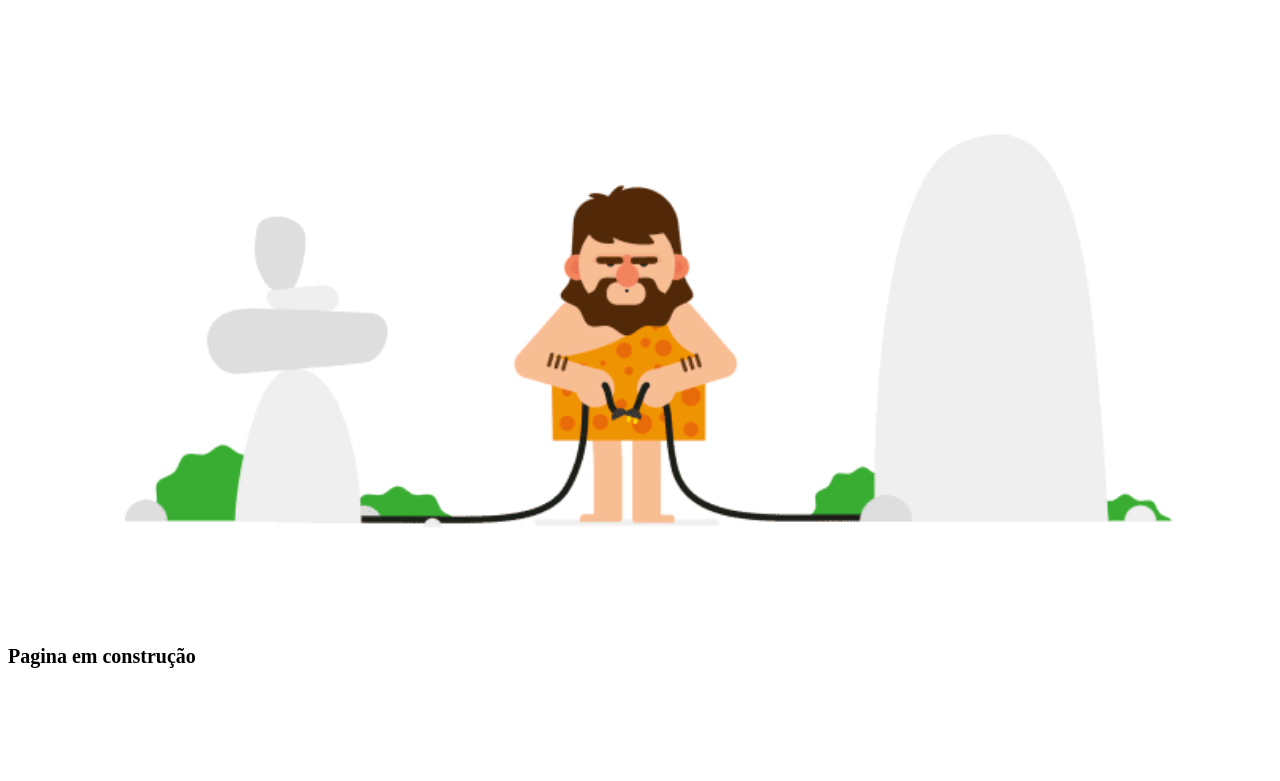
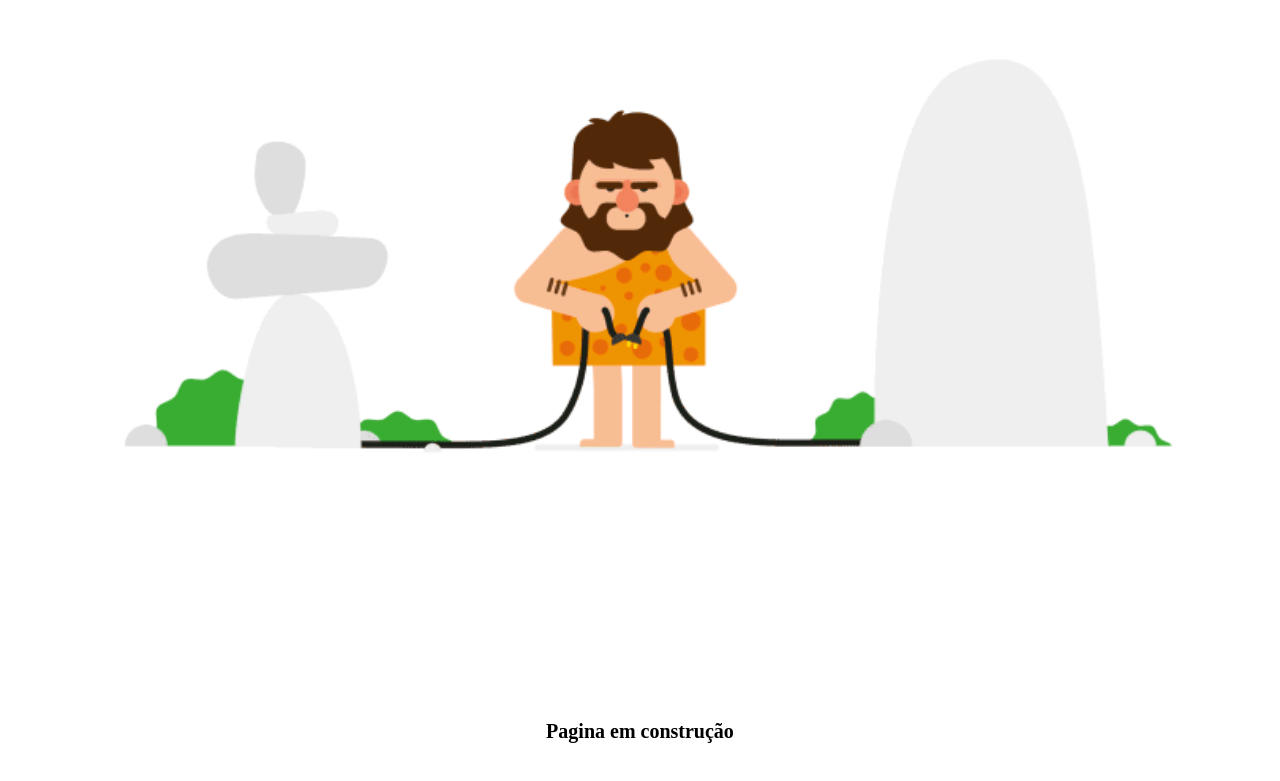
Before and after one commit to GabrielPRDF/clone-tabnews, a Next.js app: page / in a window 1280 px wide. Shown: the part 151-932 px from the top of the page. After the commit the page ends 894 px from the top, so only its background shows below. Built offline with nearby package versions, Linux system fonts and the light colour scheme.

Commit message:
Ajuste de texto

```diff
--- a/pages/index.js
+++ b/pages/index.js
@@ -10,6 +10,7 @@ function Home() {
         flexDirection: "column",
         justifyContent: "center",
         alignContent: "center",
+        textAlign: "center",
       }}
     >
       <img src={imagem404.src} alt="Pagina 404" />
@@ -17,7 +18,6 @@ function Home() {
         style={{
           fontSize: "20px",
           margin: 0,
-          marginTop: "-150px",
           fontWeight: "bold",
         }}
       >
```
